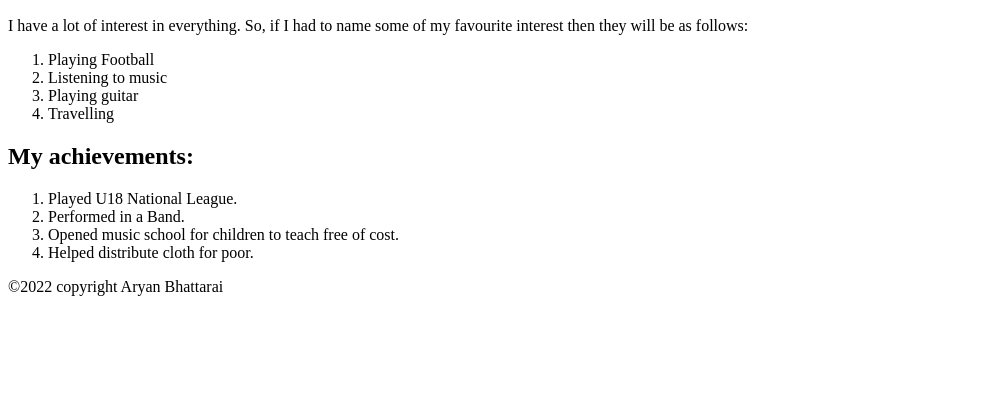
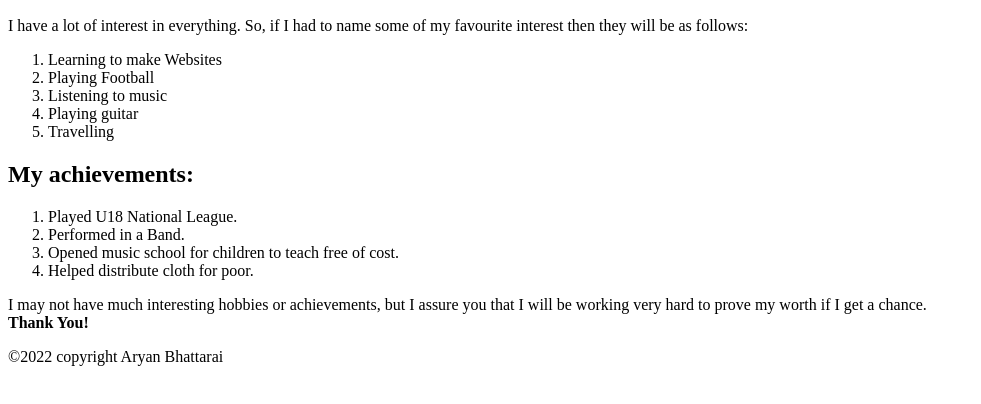
Before and after one commit to AryanB01/Week-3-Assignment, a plain HTML site: page about.html in a window 1280 px wide. Shown: the part 180-584 px from the top of the page, without its empty margins (0-981 px from the left). Drawn offline with Linux system fonts and the light colour scheme.

Commit message:
all done
all done

```diff
--- a/about.html
+++ b/about.html
@@ -28,6 +28,7 @@
         favourite interest then they will be as follows:
       </p>
       <ol>
+        <li>Learning to make Websites</li>
         <li>Playing Football</li>
         <li>Listening to music</li>
         <li>Playing guitar</li>
@@ -43,6 +44,11 @@
         <li>Helped distribute cloth for poor.</li>
       </ol>
     </section>
+    <p>
+      I may not have much interesting hobbies or achievements, but I assure you
+      that I will be working very hard to prove my worth if I get a chance.<br />
+      <b>Thank You!</b>
+    </p>
     <footer>&copy;2022 copyright Aryan Bhattarai</footer>
   </body>
 </html>
```
Also changed, not shown: contacts.html (+2 -0 lines).
